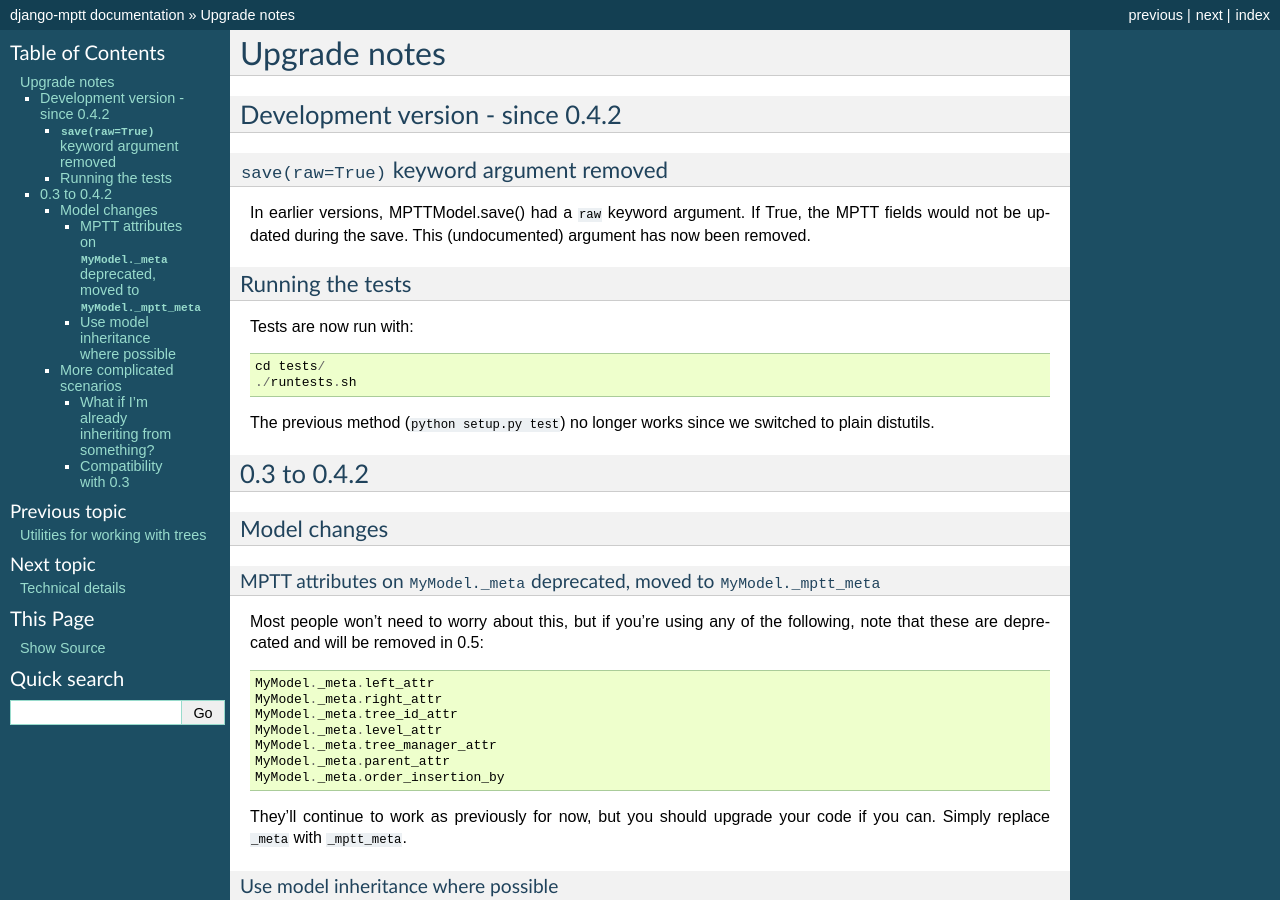
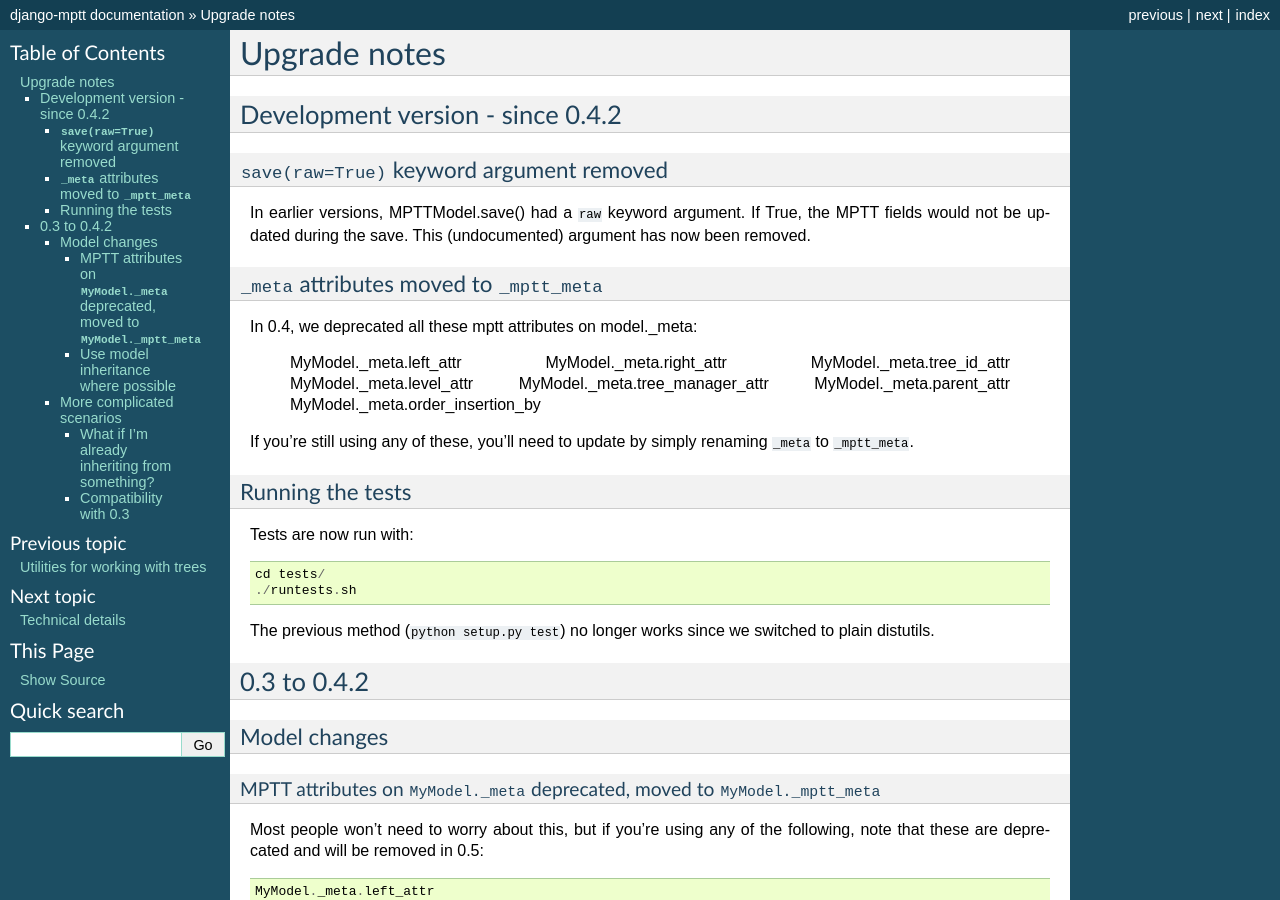
Before and after one commit to django-mptt/django-mptt, a Sphinx documentation site: the page built from docs/upgrade.rst, in a window 1280 px wide and 900 px high. Built offline with Sphinx 7.4.7, drawn with Linux system fonts in a browser that asks for light colours; the version number could not be read and is left out.

Commit message:
BACKWARDS INCOMPATIBLE: remove MyModel._meta.left_attr etc (deprecated since 0.4). includes addition to upgrade notes

```diff
--- a/docs/upgrade.rst
+++ b/docs/upgrade.rst
@@ -12,6 +12,20 @@
 If True, the MPTT fields would not be updated during the save.
 This (undocumented) argument has now been removed.
 
+``_meta`` attributes moved to ``_mptt_meta``
+~~~~~~~~~~~~~~~~~~~~~~~~~~~~~~~~~~~~~~~~~~~~
+
+In 0.4, we deprecated all these mptt attributes on model._meta:
+
+    MyModel._meta.left_attr
+    MyModel._meta.right_attr
+    MyModel._meta.tree_id_attr
+    MyModel._meta.level_attr
+    MyModel._meta.tree_manager_attr
+    MyModel._meta.parent_attr
+    MyModel._meta.order_insertion_by
+
+If you're still using any of these, you'll need to update by simply renaming ``_meta`` to ``_mptt_meta``.
 
 Running the tests
 ~~~~~~~~~~~~~~~~~
@@ -22,7 +36,6 @@
     ./runtests.sh
 
 The previous method (``python setup.py test``) no longer works since we switched to plain distutils.
-
 
 0.3 to 0.4.2
 ============
```
Also changed, not shown: 1 other file.
